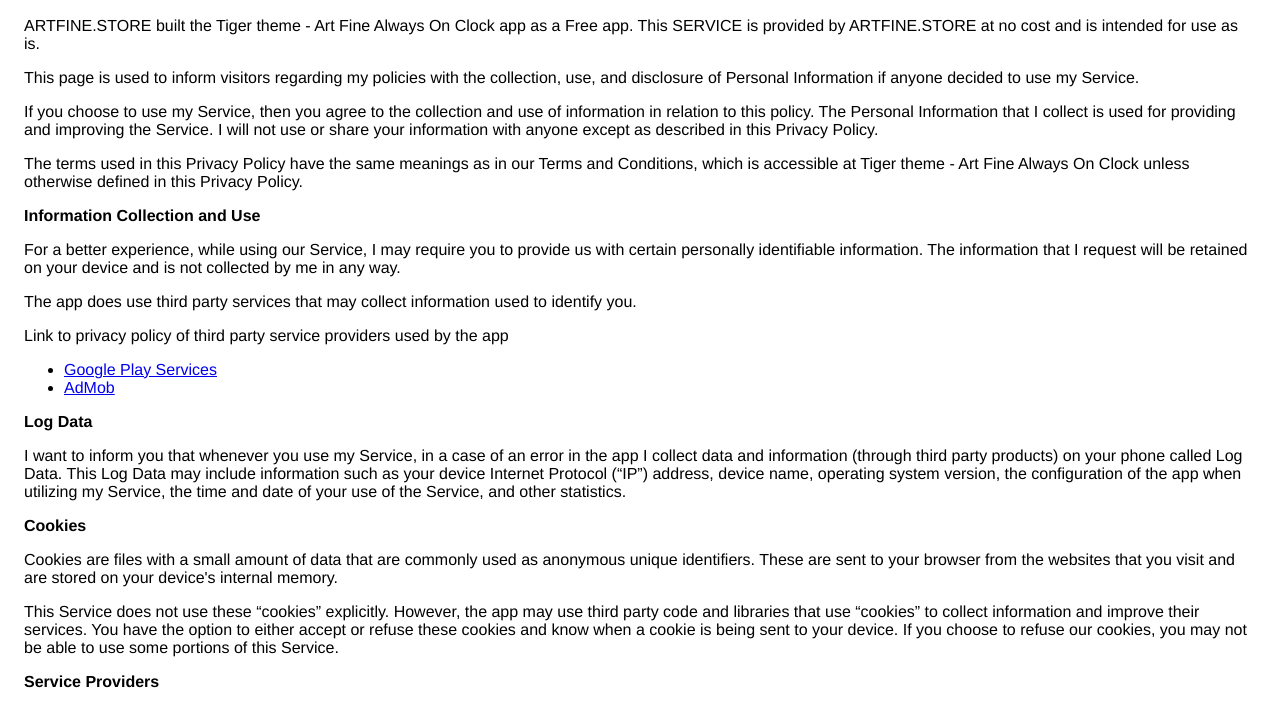
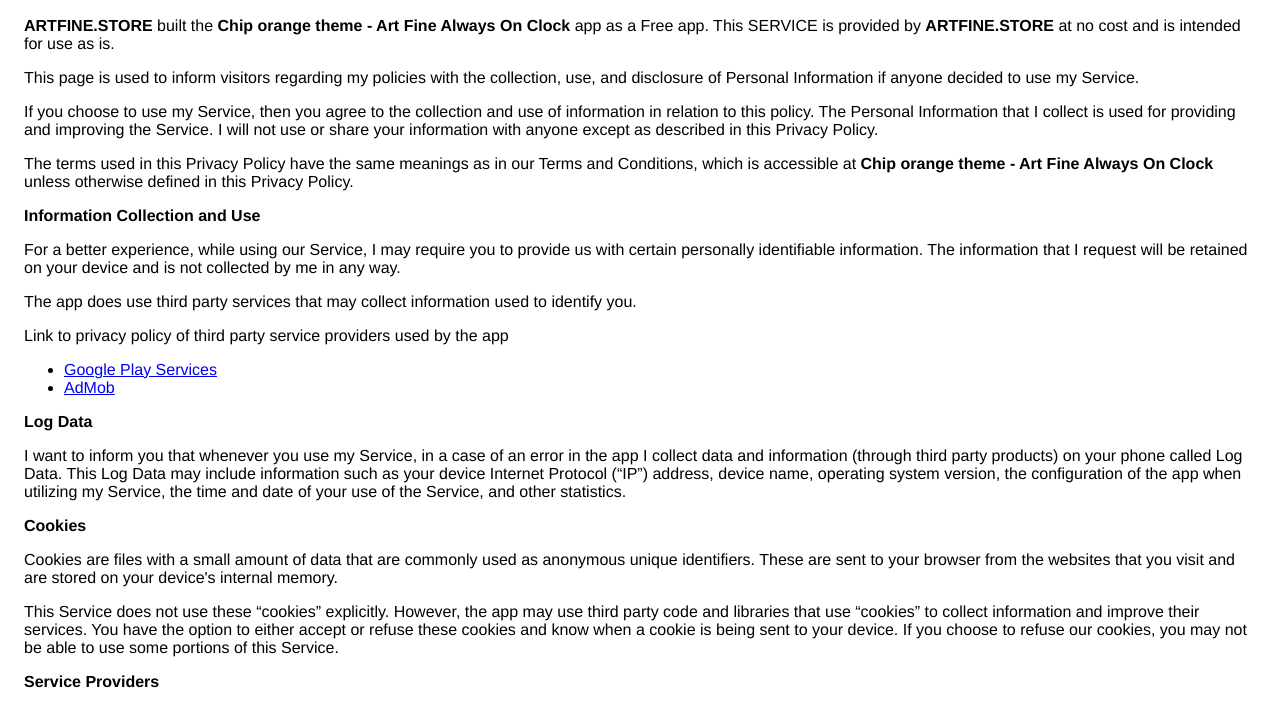
Before and after one commit to artfine/chip_pink_theme_clock.github.io, a plain HTML site: page index.html in a window 1280 px wide. Shown: the part 75-779 px from the top of the page. Drawn offline with Linux system fonts and the light colour scheme.

Commit message:
Update index.html

```diff
--- a/index.html
+++ b/index.html
@@ -1,4 +1,4 @@
-<!DOCTYPE html><html> <head> <meta charset="utf-8"> <meta name="viewport" content="width=device-width"> <title>Privacy Policy</title> <style>body{font-family: "Helvetica Neue", Helvetica, Arial, sans-serif; padding:1em;}</style></head> <body><h2>Privacy Policy</h2> <p> ARTFINE.STORE built the Tiger theme - Art Fine Always On Clock app as a Free app. This SERVICE is provided by ARTFINE.STORE at no cost and is intended for use as is.
+<!DOCTYPE html><html> <head> <meta charset="utf-8"> <meta name="viewport" content="width=device-width"> <title>Privacy Policy</title> <style>body{font-family: "Helvetica Neue", Helvetica, Arial, sans-serif; padding:1em;}</style></head> <body><h2>Privacy Policy</h2> <p> <b>ARTFINE.STORE</b> built the <b>Chip orange theme - Art Fine Always On Clock</b> app as a Free app. This SERVICE is provided by <b>ARTFINE.STORE</b> at no cost and is intended for use as is.
                   </p> <p>This page is used to inform visitors regarding my policies with the collection, use, and
                     disclosure of Personal Information if anyone decided to use my Service.
                   </p> <p>If you choose to use my Service, then you agree to the collection and use of information in relation
@@ -6,7 +6,7 @@
                     Service. I will not use or share your information with anyone except as described
                     in this Privacy Policy.
                   </p> <p>The terms used in this Privacy Policy have the same meanings as in our Terms and Conditions, which is accessible
-                    at Tiger theme - Art Fine Always On Clock unless otherwise defined in this Privacy Policy.
+                    at <b>Chip orange theme - Art Fine Always On Clock</b> unless otherwise defined in this Privacy Policy.
                   </p> <p><strong>Information Collection and Use</strong></p> <p>For a better experience, while using our Service, I may require you to provide us with certain
                     personally identifiable information. The information that I request will be retained on your device and is not collected by me in any way.
                   </p> <p>The app does use third party services that may collect information used to identify you.</p> <div><p>Link to privacy policy of third party service providers used by the app</p> <ul><li><a href="https://www.google.com/policies/privacy/" target="_blank">Google Play Services</a></li> <li><a href="https://support.google.com/admob/answer/6128543?hl=en" target="_blank">AdMob</a></li> <!----> <!----> <!----> <!----></ul></div> <p><strong>Log Data</strong></p> <p> I want to inform you that whenever you use my Service, in a case of an
```
